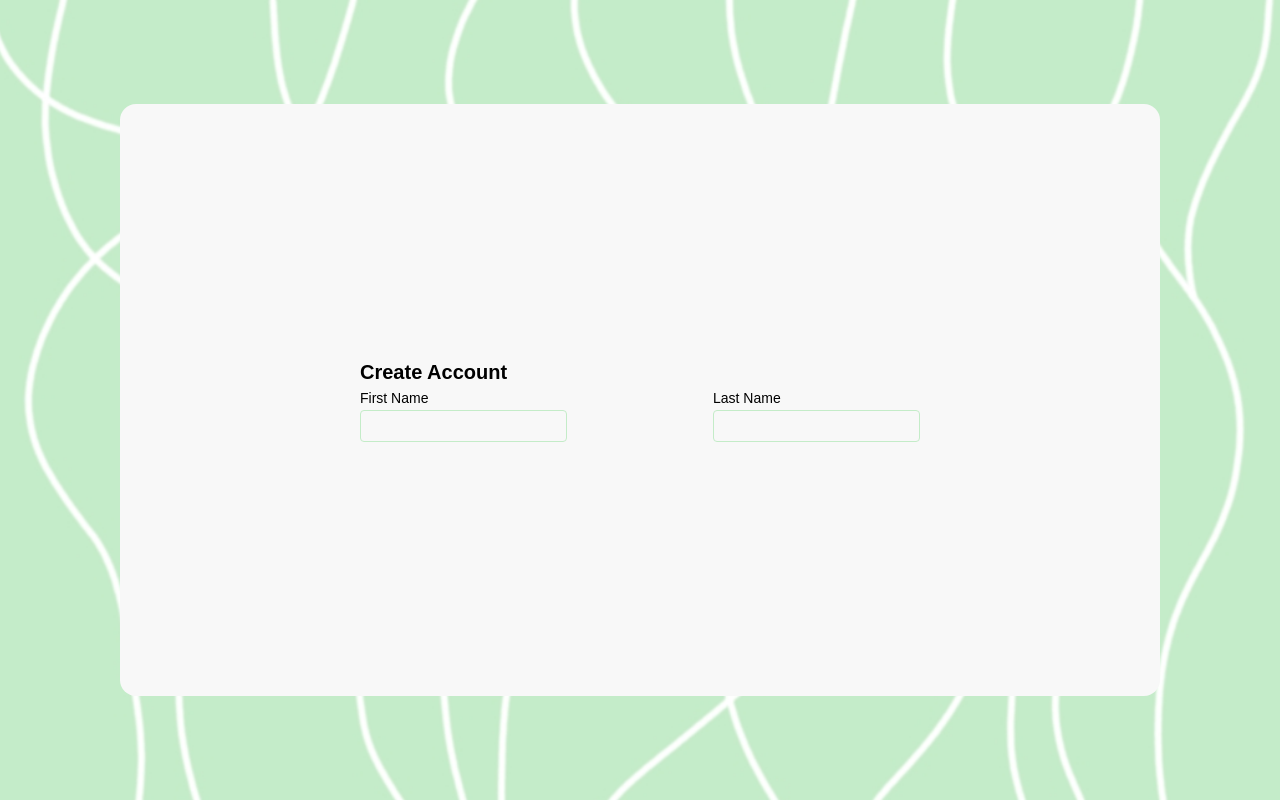
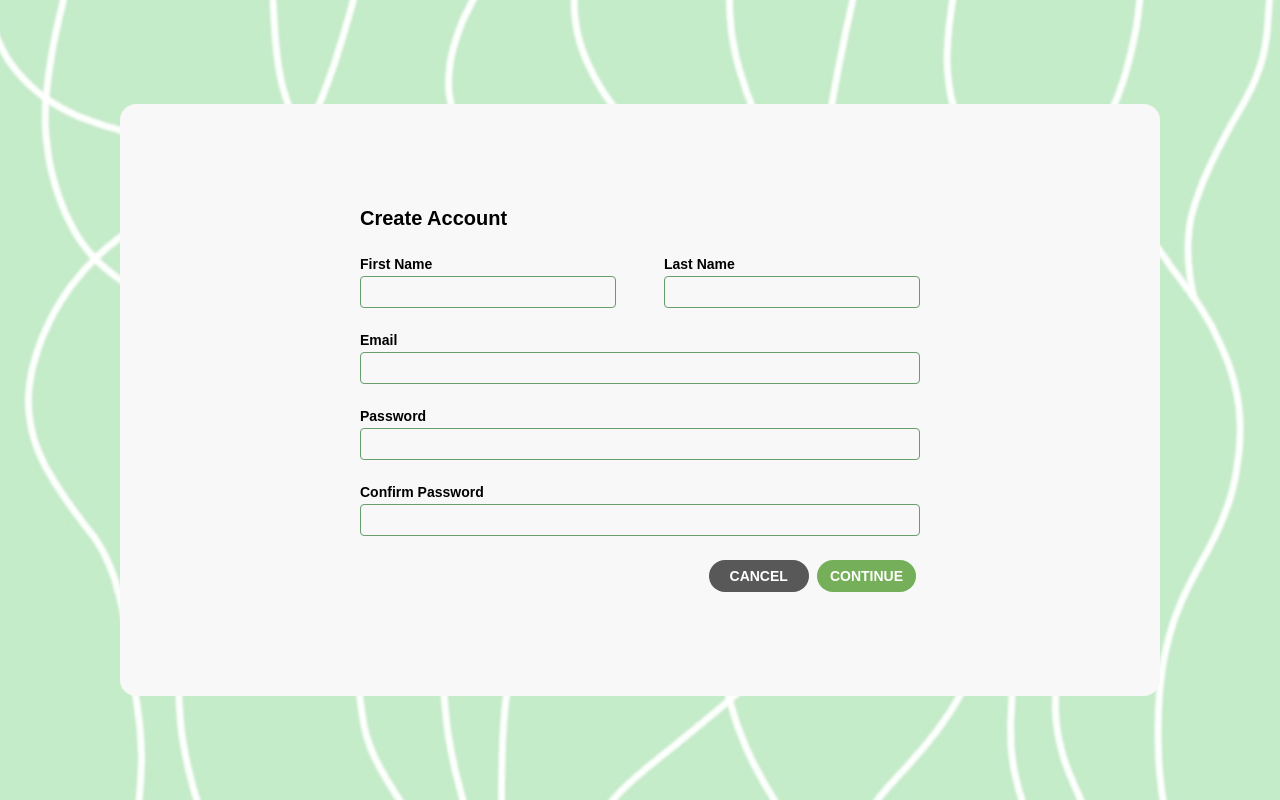
Before and after one commit to kiefferdy/ga-payroll-system, a Nuxt app: page /create-account in a window 1280 px wide. Built offline with nearby package versions, Linux system fonts and the light colour scheme; no server answers.

Commit message:
Modify create account

```diff
--- a/pages/create-account.vue
+++ b/pages/create-account.vue
@@ -1,15 +1,31 @@
 <template>
    <div class="card text-black flex justify-center h-[30rem] w-[35rem]">
-      <h1 class="card-title">Create Account</h1>
+      <h1 class="card-title mb-5">Create Account</h1>
       <div class="card card-side justify-between">
          <div>
-            <label class="label-text text-black mt-4">First Name<br></label>
-            <input type="text" class="input input-sm border-primary_green bg-primary_white rounded w-fit">
+            <label class="label-text text-black mt-4 font-bold">First Name<br></label>
+            <input type="text" class="input input-sm border-dark_green bg-primary_white rounded w-64">
          </div>
          <div>
-            <label class="label-text text-black mt-4">Last Name<br></label>
-            <input type="text" class="input input-sm border-primary_green bg-primary_white rounded w-full">
+            <label class="label-text text-black mt-4 font-bold">Last Name<br></label>
+            <input type="text" class="input input-sm border-dark_green bg-primary_white rounded w-64">
          </div>
+      </div>
+      <div class="mt-5">
+         <label class="label-text text-black mt-4 font-bold">Email<br></label>
+         <input type="email" class="input input-sm border-dark_green bg-primary_white rounded w-full">
+      </div>
+      <div class="mt-5">
+         <label class="label-text text-black mt-4 font-bold">Password<br></label>
+         <input type="password" class="input input-sm border-dark_green bg-primary_white rounded w-full">
+      </div>
+      <div class="mt-5">
+         <label class="label-text text-black mt-4 font-bold">Confirm Password<br></label>
+         <input type="password" class="input input-sm border-dark_green bg-primary_white rounded w-full">
+      </div>
+      <div class="self-end mt-5">
+         <button class="btn btn-ghost rounded-full btn-sm bg-dark_gray text-white mr-1 px-5">Cancel</button>
+         <button class="btn btn-ghost rounded-full btn-sm bg-button_green text-white m-1">Continue</button>
       </div>
    </div>
 </template>
```
